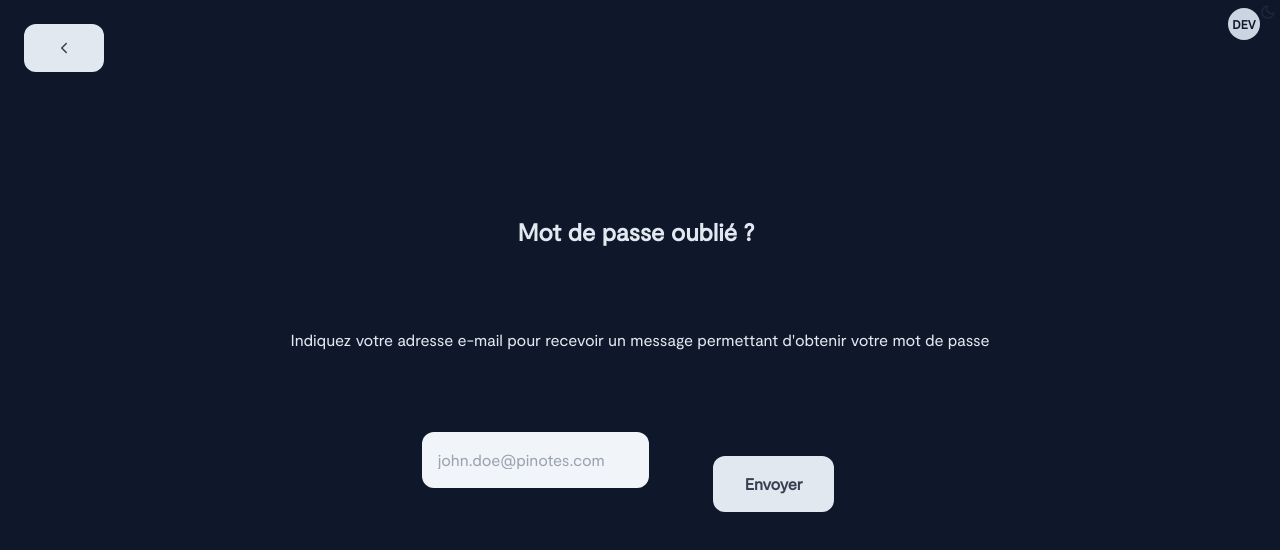
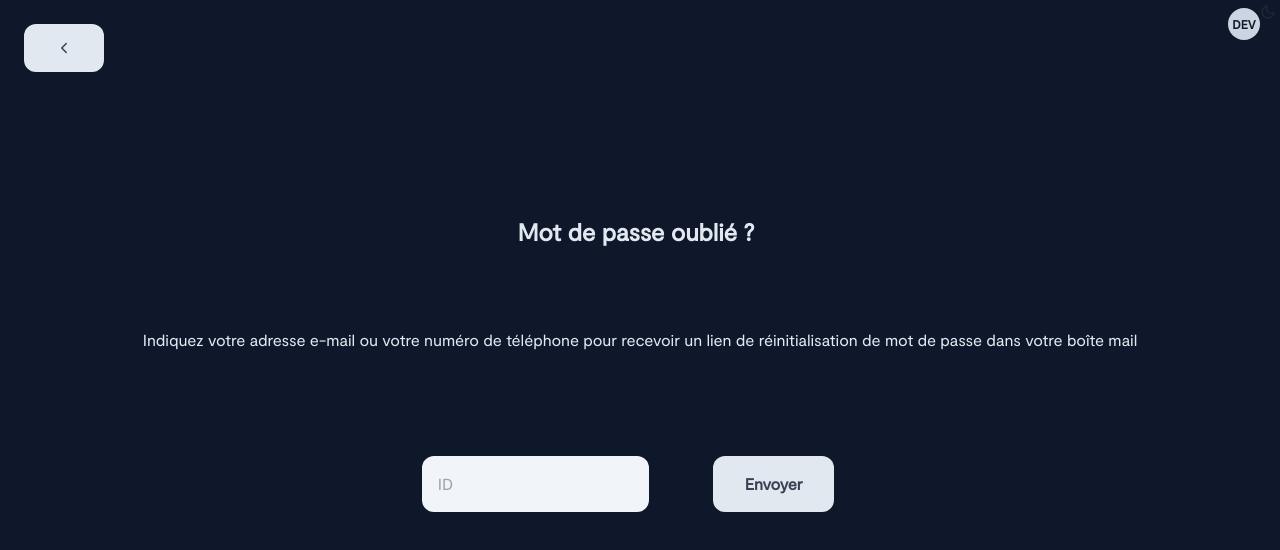
Before and after one commit to SaumonDelicieux/front-end, a React (Vite) app: page /forgottenPassword in a window 1280 px wide. Shown: the top 550 px of the page. Built offline with nearby package versions, Linux system fonts and the light colour scheme; no server answers.

Commit message:
Fix flex in ForgottenPassword page

```diff
--- a/src/pages/ForgottenPassword/index.tsx
+++ b/src/pages/ForgottenPassword/index.tsx
@@ -36,16 +36,17 @@ const ForgottenPassword: React.FC = () => {
                         </div>
                         <div>
                             <p className="text-slate-200 mb-20 mt-10">
-                                Indiquez votre adresse e-mail pour recevoir un message permettant
-                                d'obtenir votre mot de passe
+                                Indiquez votre adresse e-mail ou votre numéro de téléphone pour
+                                recevoir un lien de réinitialisation de mot de passe dans votre
+                                boîte mail
                             </p>
                         </div>
                         <form onSubmit={handleForgottenPassword as any}>
-                            <div className="flex flex-nowrap">
+                            <div className="flex flex-row items-center">
                                 <div className="mr-10">
                                     <Input
                                         onChange={e => setIdentifer(e)}
-                                        placeholder="john.doe@pinotes.com"
+                                        placeholder="ID"
                                         size="large"
                                     />
                                 </div>
```
